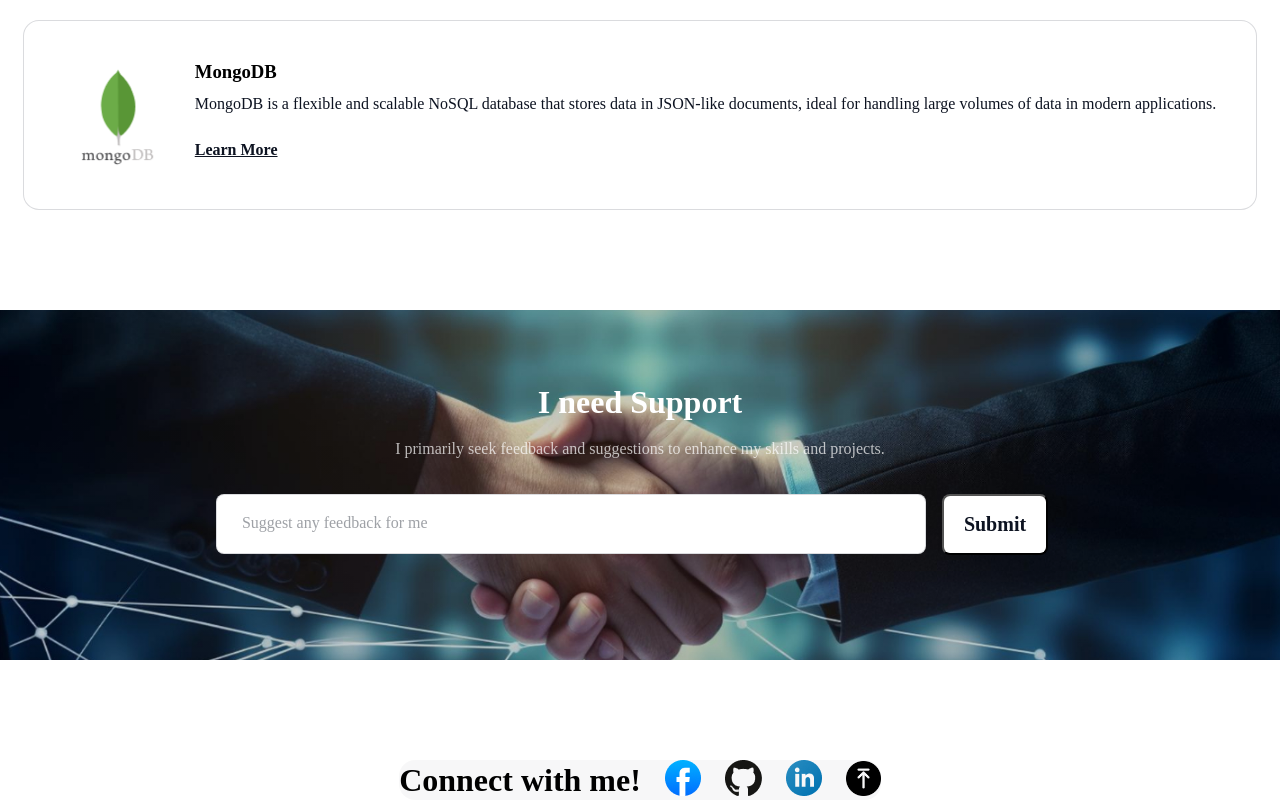
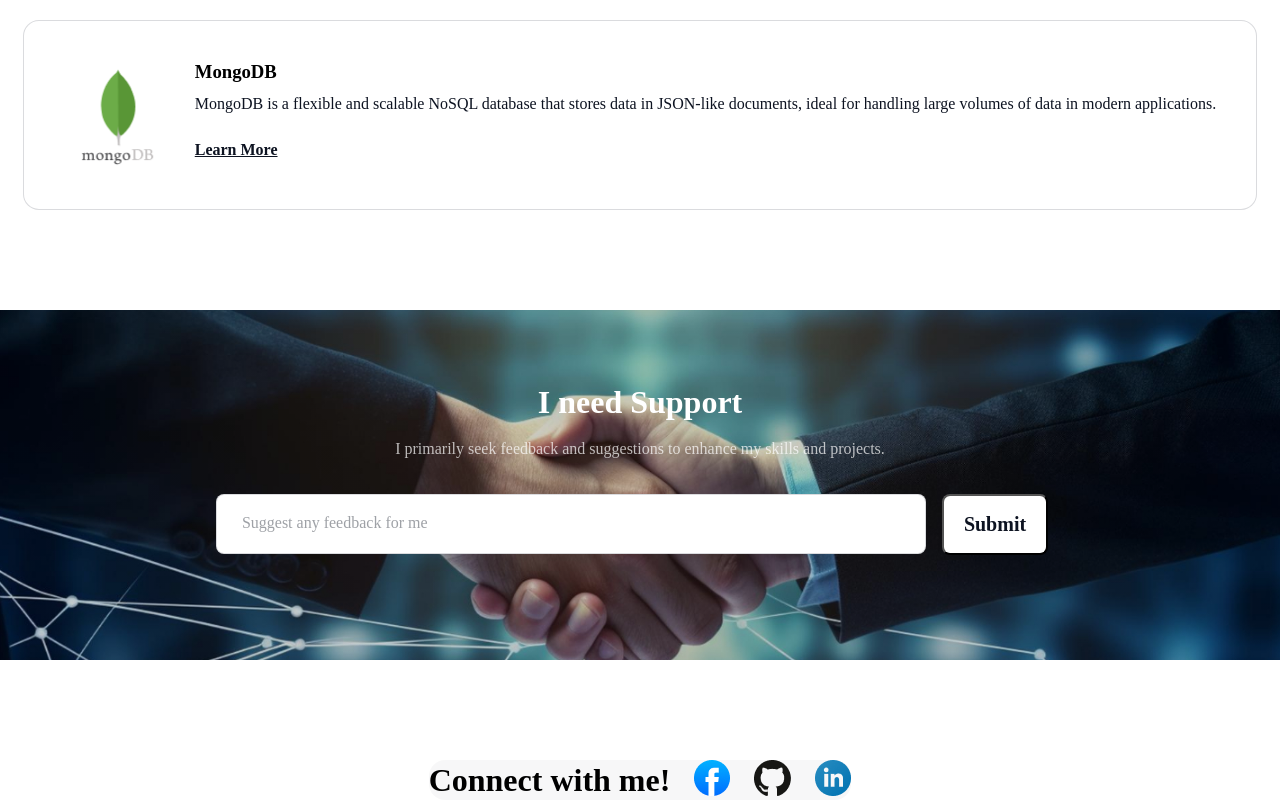
Before and after one commit to ishtiak-billah-emon/Portfolio-Design, a plain HTML site: page Assignment 01/index.html in a window 1280 px wide. Shown: the part 4493-5293 px from the top of the page. Drawn offline with Linux system fonts and the light colour scheme; a web font is replaced by a local one.

Commit message:
Fixed Contact with me button

```diff
--- a/Assignment 01/Style/style.css
+++ b/Assignment 01/Style/style.css
@@ -126,7 +126,6 @@ body {
 }
 
 #header .header-content .contact a{
-  text-decoration: none;
   color: rgb(255, 255, 255);
   border-radius: 8px;
   background: rgb(13, 19, 33);
@@ -134,6 +133,8 @@ body {
   font-weight: 600;
   text-align: center;
   padding: 21px 27px 21px 27px;
+  text-decoration: none;
+
 }
 
 /* Nav bar design */
--- a/Assignment 01/index.html
+++ b/Assignment 01/index.html
@@ -276,7 +276,6 @@
           </li>
         </ul>
       </nav>
-      <a class="top" href="#header" ><img src="assets/up-arrow.png" alt="Back to Top" srcset=""></a>
     </footer>
   </body>
 </html>
```
